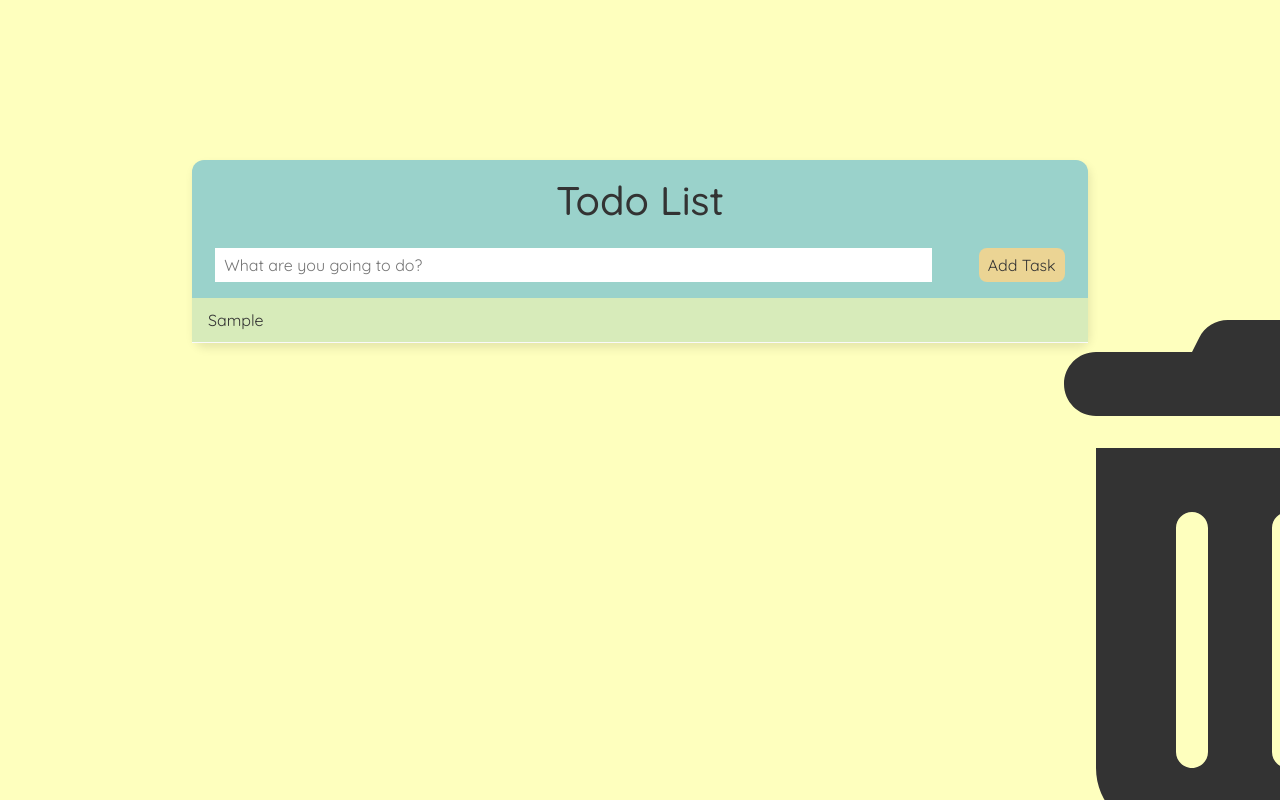
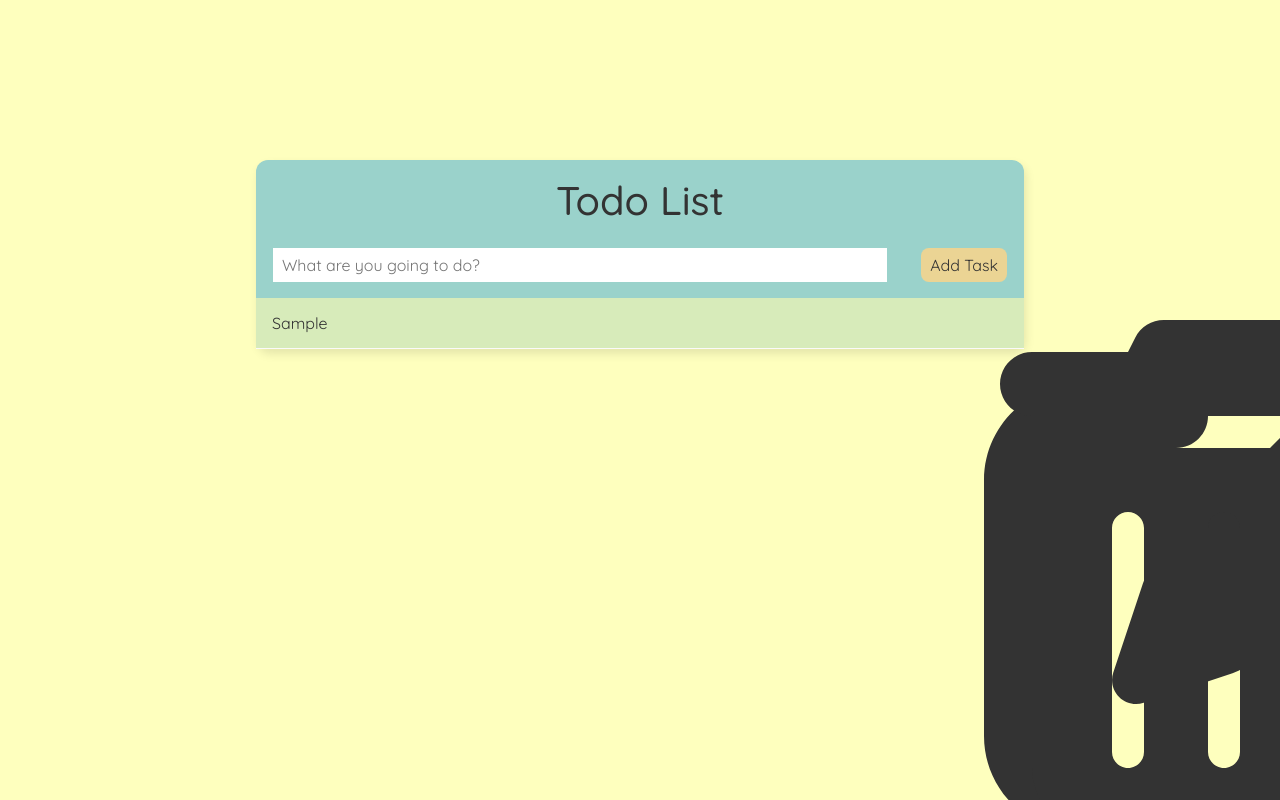
Before and after one commit to imananuar/reactjs-todo-list, a React (Create React App) app: page / in a window 1280 px wide. Both pictures are taken after typing "Sample" into the empty fields and a click on the button "Add Task". Built offline with nearby package versions, Linux system fonts and the light colour scheme.

Commit message:
Add edit features

```diff
--- a/package.json
+++ b/package.json
@@ -10,6 +10,7 @@
     "@testing-library/react": "^12.1.3",
     "@testing-library/user-event": "^13.5.0",
     "bootstrap": "^5.1.3",
+    "jquery": "^3.6.0",
     "react": "^17.0.2",
     "react-bootstrap": "^2.1.2",
     "react-dom": "^17.0.2",
--- a/src/App.js
+++ b/src/App.js
@@ -10,7 +10,6 @@ function App() {
 
   const addTodo = (todo) => {
     setTodos([todo, ...todos])
-
     // Kita setkan todo ni dengan add todo baru, then disambungkan dengan todos yang lama
     // Yang baru nak buat akan muncul paling atas, yang sebelum ni akan turun ke bawah
   }
@@ -24,7 +23,9 @@ function App() {
     <div className="App">
       <h1>Todo List</h1>
       <TodoForm addTodo={addTodo}/>
-      <TodoList todos={todos} handleDelete={handleDelete} />
+      <TodoList todos={todos}
+      handleDelete={handleDelete}
+      />
     </div>
   );
 }
--- a/src/components/Todo.js
+++ b/src/components/Todo.js
@@ -1,6 +1,6 @@
 import React, {useState} from 'react';
 import { FontAwesomeIcon } from '@fortawesome/react-fontawesome';
-import {faTrashCan} from '@fortawesome/free-solid-svg-icons';
+import {faTrashCan, faPenToSquare, faCircleCheck} from '@fortawesome/free-solid-svg-icons';
 
 // Kita masukkan every todo ke dalam todoList.
 
@@ -10,14 +10,54 @@ function Todo({todo, handleDelete}) {
     handleDelete(todo.id)
   }
 
+  const [editing, setEditing] = useState(false)
+
+  const handleEdit = (todo) => {
+    setEditing(true);
+  }
+
+  const changeValue = (e) => {
+    todo.task = e.target.value
+  }
+
+  const handleConfirm = () => {
+    setEditing(false);
+  }
+
   return (
     <div className="task">
-      <p>{todo.task}</p>
-      <FontAwesomeIcon icon={faTrashCan}
-      className="trash-icon"
-      type="button"
-      onClick={deleteTask}
-      />
+      {editing ? (
+        <input
+        type="text"
+        onChange={changeValue}
+        />
+        ) : (
+        <p>{todo.task}</p>
+      )}
+      <div className='icon-container'>
+
+        {editing ?
+        <FontAwesomeIcon
+        icon={faCircleCheck}
+        className="icon"
+        type="button"
+        onClick={handleConfirm}
+        accessKey="enter"
+        />
+        : null}
+
+        <FontAwesomeIcon icon={faPenToSquare}
+        className="icon"
+        type="button"
+        onClick = {() => {handleEdit(todo)}}
+        />
+
+        <FontAwesomeIcon icon={faTrashCan}
+        className="icon"
+        type="button"
+        onClick={deleteTask}
+        />
+      </div>
     </div>
   )
 }
--- a/src/components/TodoList.js
+++ b/src/components/TodoList.js
@@ -1,10 +1,9 @@
 import React, { useState } from 'react';
-import { FontAwesomeIcon } from '@fortawesome/react-fontawesome';
-import {faTrashCan} from '@fortawesome/free-solid-svg-icons';
 import Todo from './Todo';
 
 function TodoList({todos, handleDelete}) {
 
+  console.log(todos);
   return (
     <div className="todo-list">
         {todos.map(todo => (
--- a/src/index.css
+++ b/src/index.css
@@ -12,7 +12,7 @@ body {
 }
 
 .App {
-  width: 70%;
+  width: 60vw;
   margin: auto;
   margin-top: 20vh;
   background-color: #9AD2CB;
@@ -72,19 +72,26 @@ input[type=text] {
   margin-bottom: auto;
 }
 
-.trash-icon {
-  margin-top: auto;
-  margin-bottom: auto;
+.icon {
+  margin: auto 0;
   padding: 8px;
   border-radius: 16px;
 }
 
-.trash-icon:hover {
+.icon:hover {
   background-color: rgba(254,255,190,0.8);
+}
 
+.icon-container {
+  /* position:relative; */
+  height: 30px;
 }
 
 @media (max-width: 743px) {
+
+  .App {
+    width: 70%;
+  }
   .todo-input {
     width: 50vw;
   }
```
Also changed, not shown: 1 other file (tests, documents, lock files or other folders).
